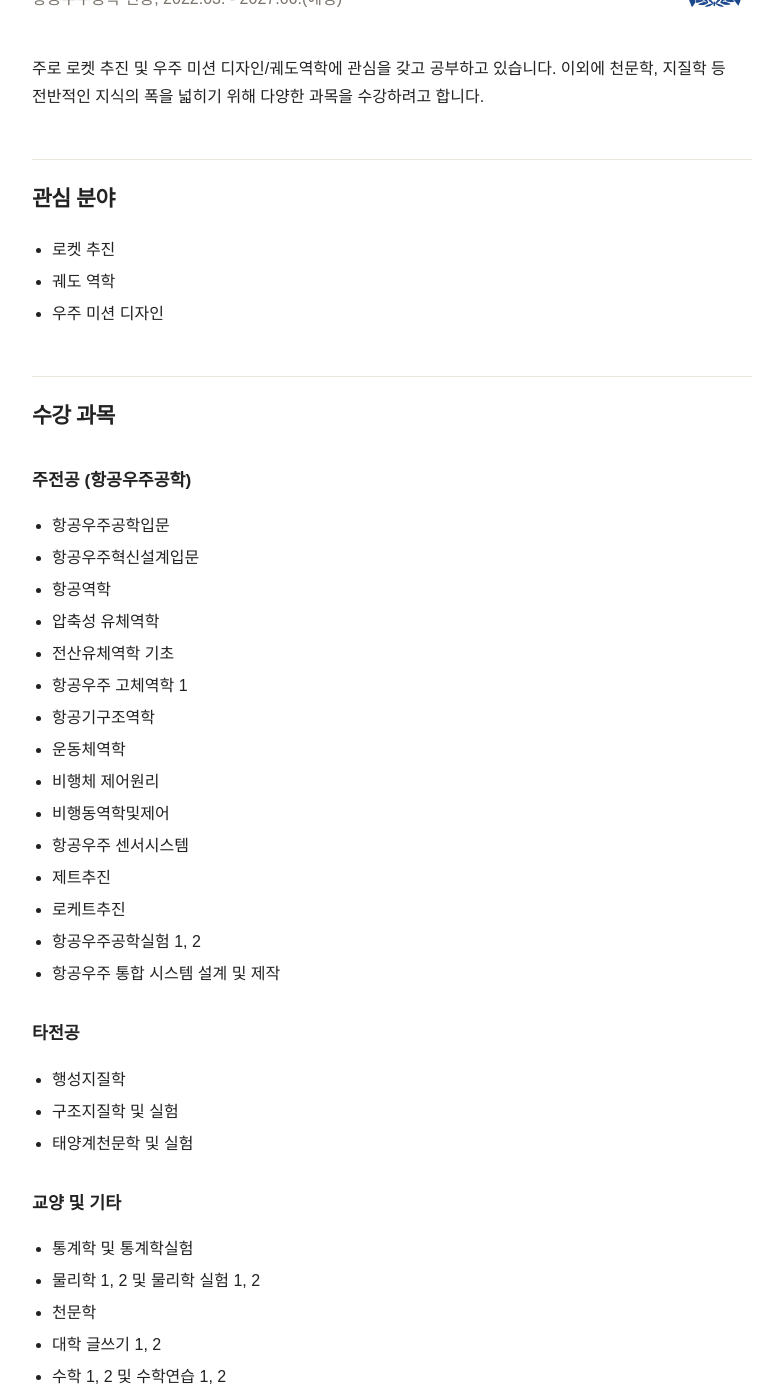
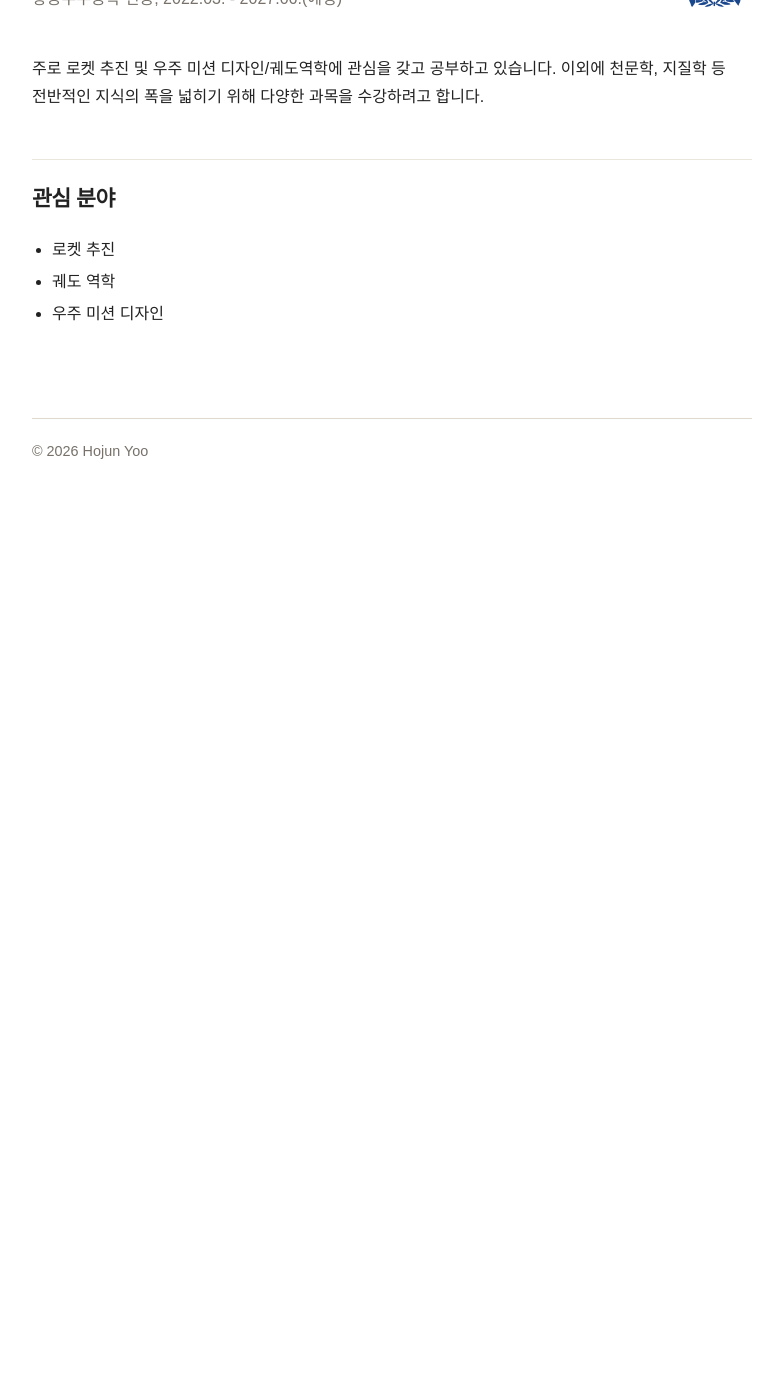
Before and after one commit to shami-momo/shami-momo.github.io, a Jekyll site: the page built from snu.md, in a window 1280 px wide and 1400 px high, scrolled down 270 px. Shown: the whole window, without its empty margins (248-1031 px from the left). Built offline with Jekyll 4.4.1, drawn with Linux system fonts in a browser that asks for light colours; some web fonts are replaced; after the commit the page ends 900 px from its top, so only the background shows below that; some of the changed text lies outside the part shown.

```diff
--- a/_layouts/default.html
+++ b/_layouts/default.html
@@ -63,7 +63,6 @@
       <nav>
         <nav>
           <a href="https://github.com/saika-sei">GitHub</a>
-          <a href="mailto:jayyoo2002@snu.ac.kr">Contact</a>
           <button class="theme-toggle" type="button" aria-label="Switch to dark theme">Dark</button>
         </nav>
       </nav>
--- a/snu.md
+++ b/snu.md
@@ -12,45 +12,3 @@ permalink: /snu/
 - 로켓 추진
 - 궤도 역학
 - 우주 미션 디자인
-
-## 수강 과목
-### 주전공 (항공우주공학)
-- 항공우주공학입문
-- 항공우주혁신설계입문
-- 항공역학
-- 압축성 유체역학
-- 전산유체역학 기초
-- 항공우주 고체역학 1
-- 항공기구조역학
-- 운동체역학
-- 비행체 제어원리
-- 비행동역학및제어
-- 항공우주 센서시스템
-- 제트추진
-- 로케트추진
-- 항공우주공학실험 1, 2
-- 항공우주 통합 시스템 설계 및 제작
-
-### 타전공
-- 행성지질학
-- 구조지질학 및 실험
-- 태양계천문학 및 실험
-
-### 교양 및 기타
-- 통계학 및 통계학실험
-- 물리학 1, 2 및 물리학 실험 1, 2
-- 천문학
-- 대학 글쓰기 1, 2
-- 수학 1, 2 및 수학연습 1, 2
-- 초급독일어 1
-- 야구
-- 진화와 인간사회
-- 화산과 지진
-- 음악과 사회
-- 동아시아의 역사분쟁
-- 한국현대사의 이해
-- 고급영어 : 발표
-- 공학수학 1, 2
-- 컴퓨터의 개념 및 실습
-- 대기과학
-- 전기정보공학개론
```
Also changed, not shown: _layouts/post.html (+16 -0 lines).
